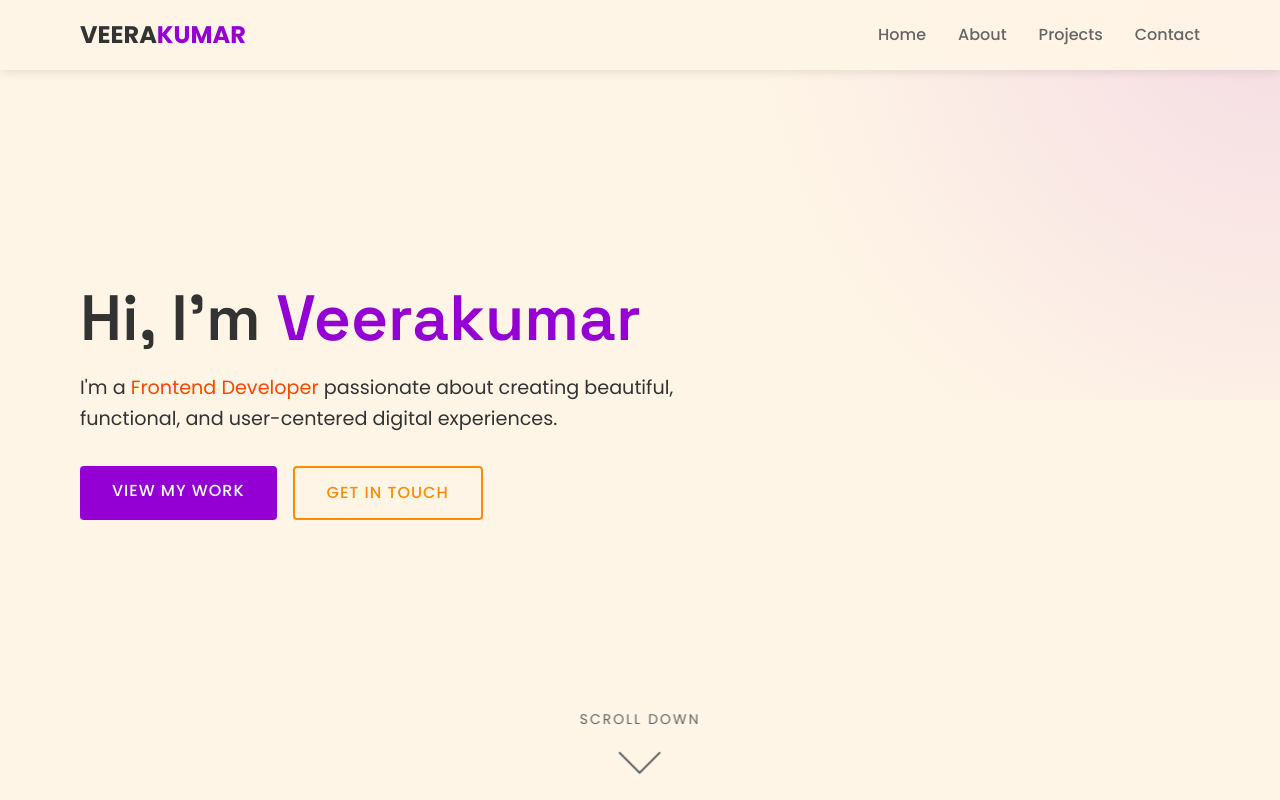
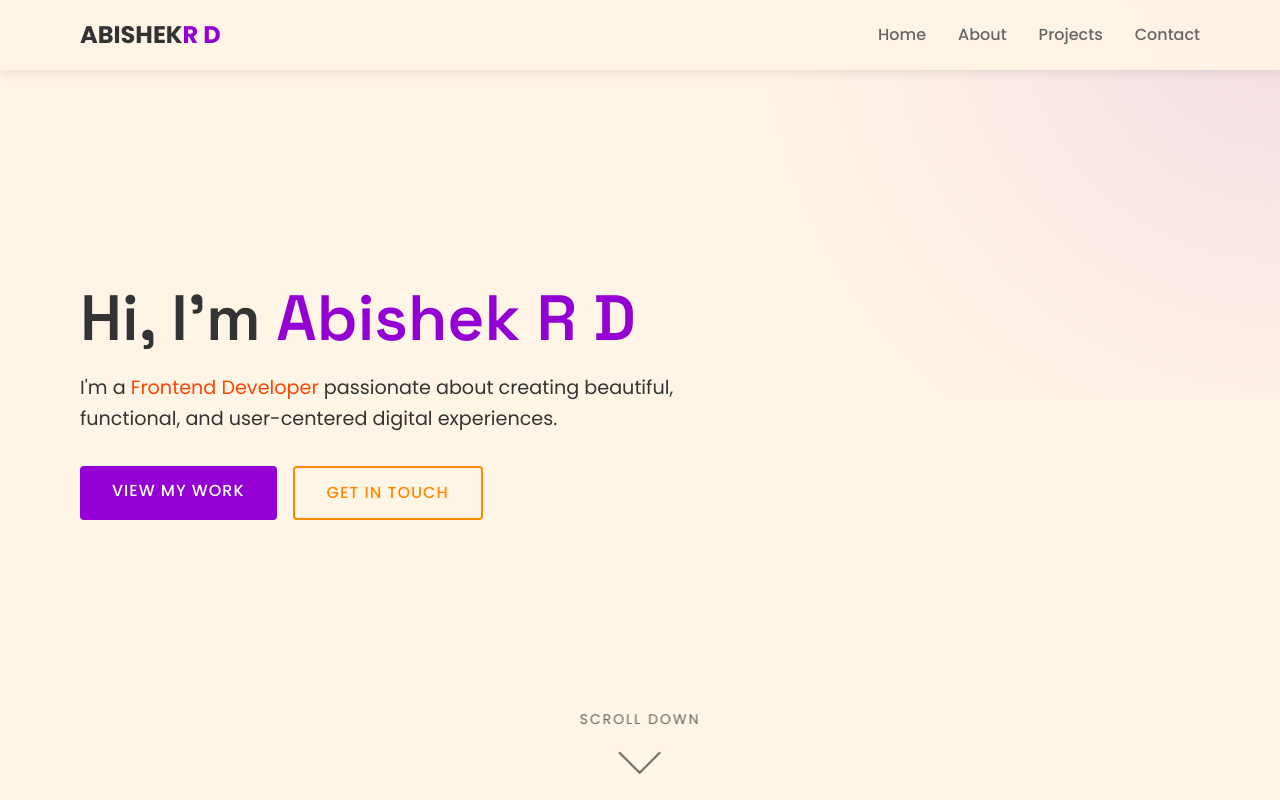
Before and after one commit to abishekRD07/sns, a plain HTML site: page index.html in a window 1280 px wide. Shown: the top 800 px of the page. Drawn offline with Linux system fonts and the light colour scheme.

Commit message:
Update header and hero section with new names

```diff
--- a/index.html
+++ b/index.html
@@ -788,7 +788,7 @@
     <!-- Header & Navigation -->
     <header id="header">
         <div class="container nav-container">
-            <a href="#home" class="logo">VEERA<span>KUMAR</span></a>
+            <a href="#home" class="logo">ABISHEK<span>R D</span></a>
             <button class="mobile-toggle" aria-label="Toggle menu">☰</button>
             <ul class="nav-links">
                 <li><a href="#home">Home</a></li>
@@ -802,7 +802,7 @@
     <!-- Hero Section -->
     <section id="home" class="hero">
         <div class="container hero-content">
-            <h1>Hi, I'm <span class="highlight">Veerakumar</span></h1>
+            <h1>Hi, I'm <span class="highlight">Abishek R D</span></h1>
             <p>I'm a <span class="accent">Frontend Developer</span> passionate about creating beautiful, functional, and user-centered digital experiences.</p>
             <div class="hero-buttons">
                 <a href="#projects" class="btn">View My Work</a>
```
